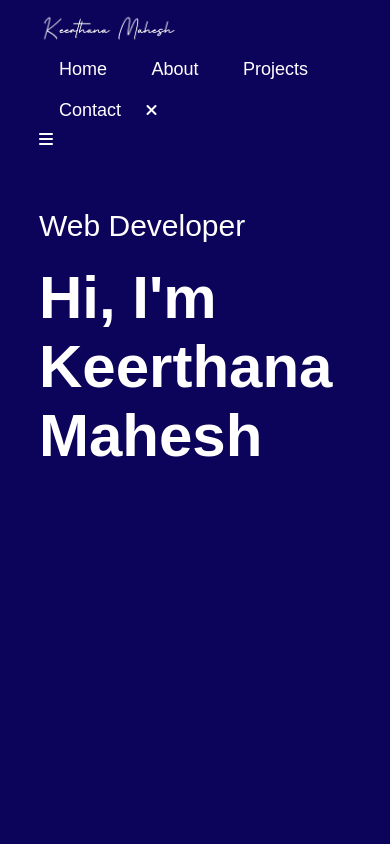
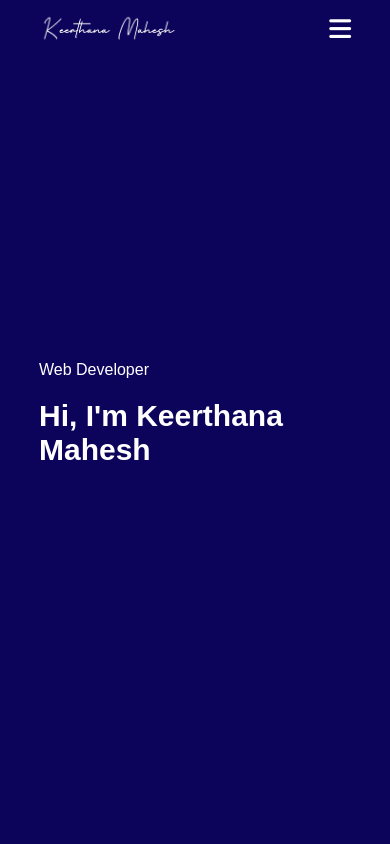
Before and after one commit to Mkeer/MKeerthana, a plain HTML site: page index.html in a window 390 px wide. Shown: the top 844 px of the page. Drawn offline with Linux system fonts and the light colour scheme.

Commit message:
Update style.css

```diff
--- a/style.css
+++ b/style.css
@@ -322,3 +322,62 @@ nav ul li a:hover::after{
 	color: #ababab;
 	display: block;
 }
+/* css for small screen */
+nav .fa-solid{
+	display: none;
+}
+
+@media only screen and (max-width: 600px){
+	.header-text{
+		margin-top: 100%;
+		font-size: 16px;
+	}
+	.header-text h1{
+		font-size: 30px;
+	}
+	nav .fa-solid{
+		display: block;
+		font-size: 25px;
+	}
+	nav ul{
+		background: #ff004f;
+		position: fixed;
+		top: 0;
+		right: -200px;
+		width: 200px;
+		height: 100vh;
+		padding-top: 50px;
+		z-index: 2;
+		transition: right 0.5s;
+	}
+	nav ul li{
+		display: block;
+		margin: 25px;
+	}
+	nav ul .fa-solid{
+		position: absolute;
+		top: 25px;
+		left: 25px;
+		cursor: pointer;
+	}
+	.sub-title{
+		font-size: 40px;
+	}
+	.about-col-1, .about-col-2{
+		flex-basis: 100%;
+	}
+	.about-col-1{
+		margin-bottom: 30px;
+	}
+	.about-col-2{
+		font-size: 14px;
+	}
+	.tab-links{
+		font-size: 16px;
+		margin-right: 20px;
+	}
+	.contact-left{
+		flex-basis: 100%;
+	}
+
+}
```
